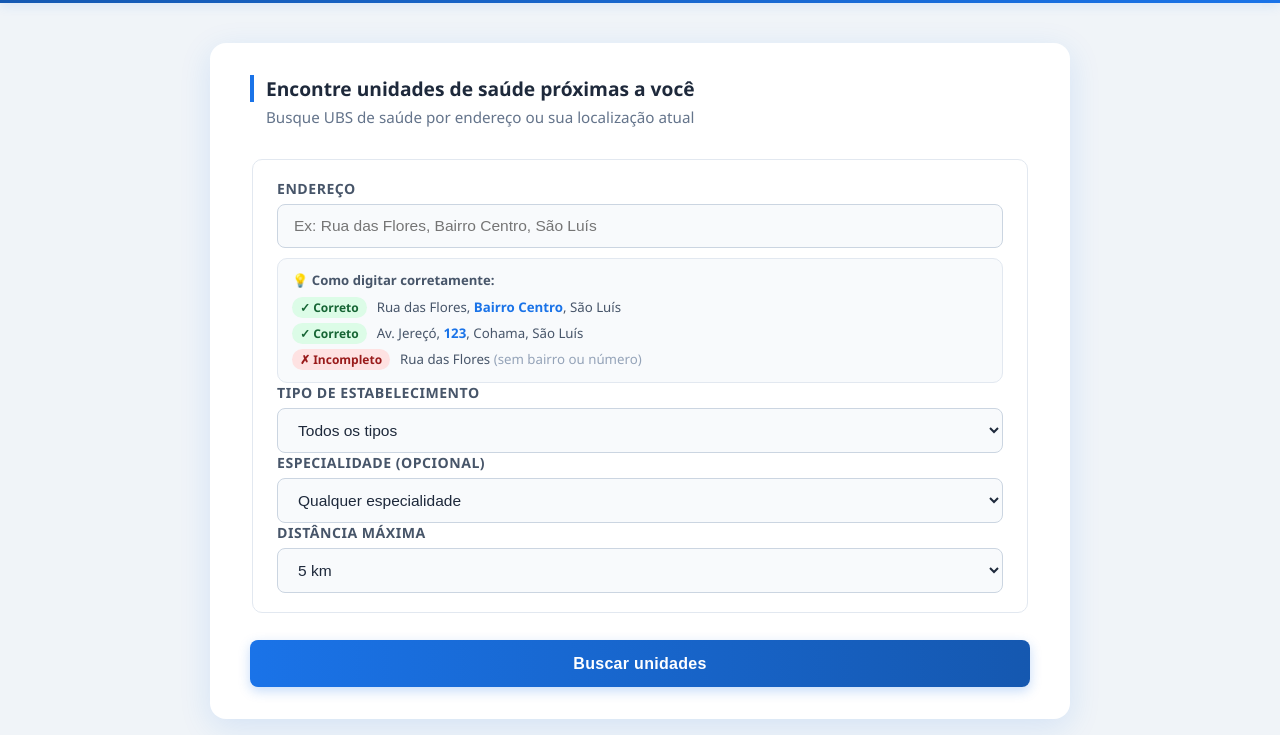
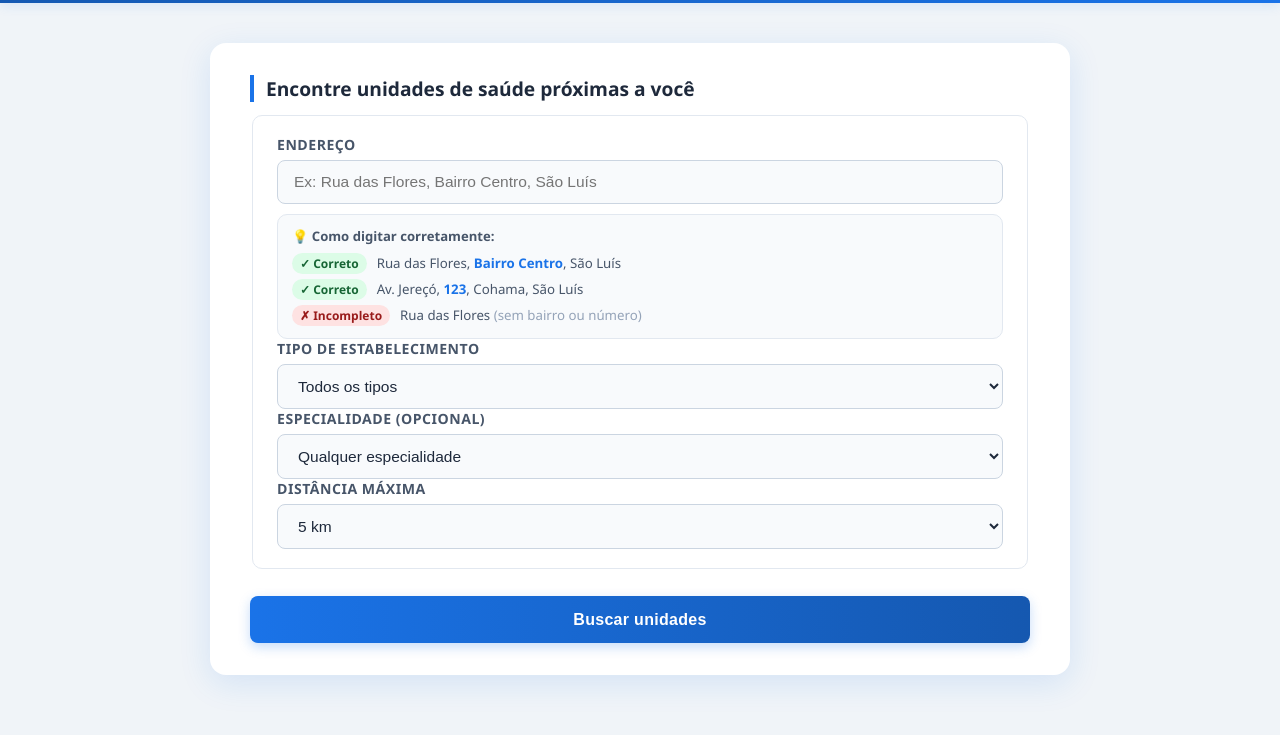
Before and after one commit to Felgosito/TCC, a website: page public/index.html in a window 1280 px wide. Shown: the part 65-800 px from the top of the page. Drawn offline with Linux system fonts and the light colour scheme; no server answers.

Commit message:
pequenas modificações

```diff
--- a/public/index.html
+++ b/public/index.html
@@ -2,7 +2,7 @@
 <html lang="pt-br">
 <head>
     <meta charset="UTF-8">
-    <title>Saude+ - Encontre estabelecimentos próximos a você!</title>
+    <title>Saude+</title>
     <link rel="stylesheet" href="css/global.css">
     <link rel="stylesheet" href="css/home.css">
 </head>
@@ -16,7 +16,6 @@
         </div>
 
         <h2>Encontre unidades de saúde próximas a você</h2>
-        <p>Busque UBS de saúde por endereço ou sua localização atual</p>
 
         <form id="form-busca">
 
```
